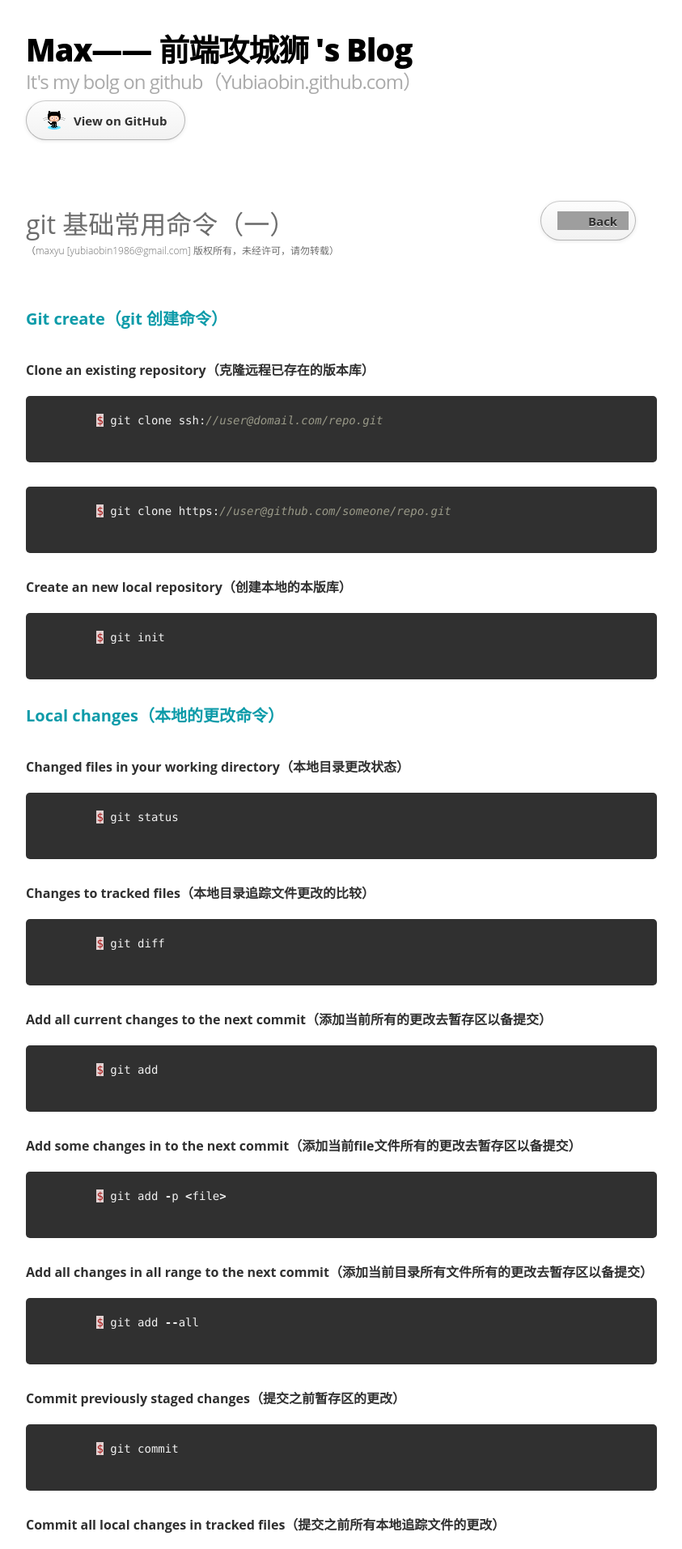
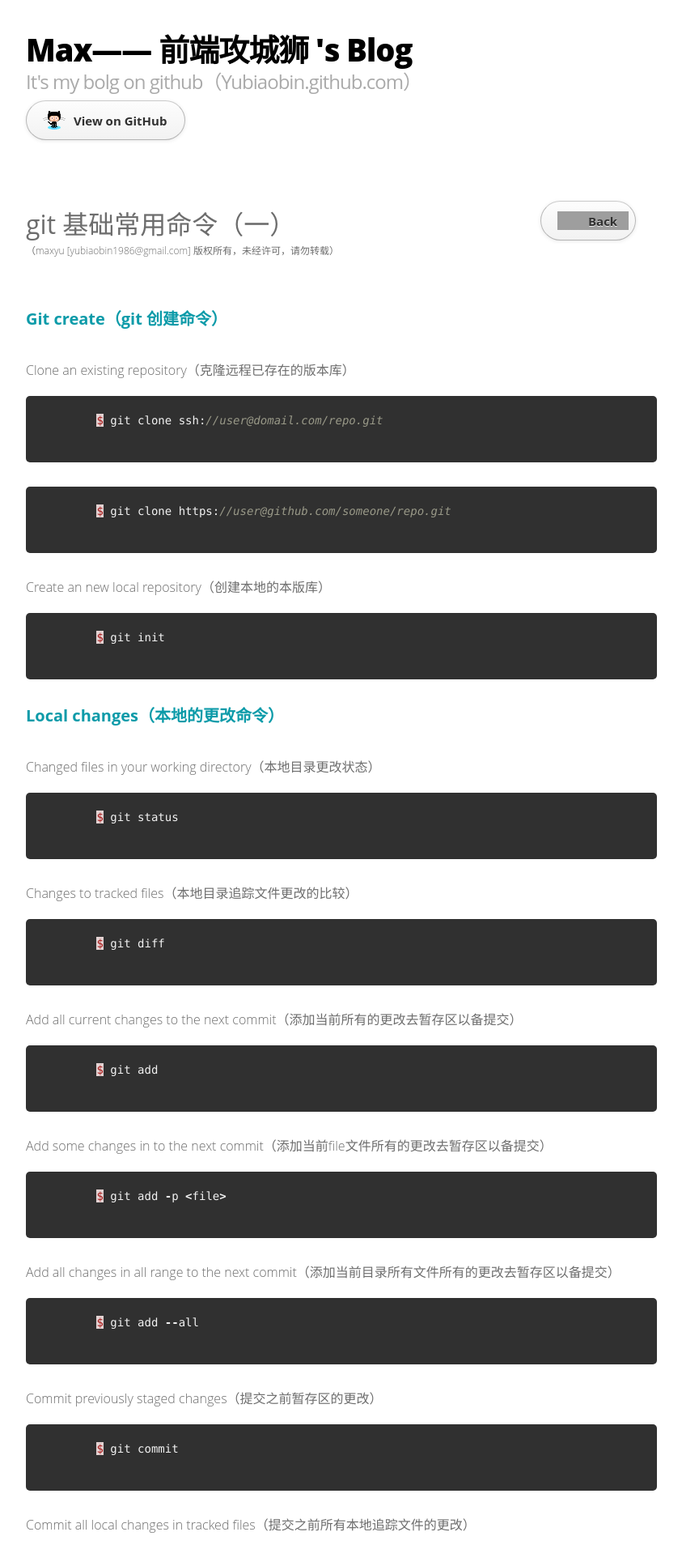
Before and after one commit to yubiaobin/yubiaobin.github.io, a Jekyll site: the page built from _posts/2014-08-18-git-command-line-one.html, in a window 1280 px wide. Shown: the top 1913 px of the page at 81% size, without its empty margins (218-1061 px from the left). Built offline with Jekyll 4.4.1, drawn with Linux system fonts in a browser that asks for light colours; nearby versions of some CDN libraries; comment, search, counter and statistics services are not loaded; grey boxes are pictures that could not be loaded.

```diff
--- a/_posts/2014-08-16-hello-world.html
+++ b/_posts/2014-08-16-hello-world.html
@@ -10,4 +10,4 @@ title : 你好，世界
 
 <p>那还是按照惯例吧...</p>
 
-<span>Hello,World</span>
+<p>Hello,World</p>
--- a/_posts/2014-08-18-git-command-line-one.html
+++ b/_posts/2014-08-18-git-command-line-one.html
@@ -8,7 +8,7 @@ title : git 基础常用命令（一）
 
 <h3>Git create（git 创建命令）</h3>
 
-<h4>Clone an existing repository（克隆远程已存在的版本库）</h4>
+<p>Clone an existing repository（克隆远程已存在的版本库）</p>
 <p>
 	{% highlight java %}
 	$ git clone ssh://user@domail.com/repo.git
@@ -20,7 +20,7 @@ title : git 基础常用命令（一）
 	{% endhighlight %}
 </p>
 
-<h4>Create an new local repository（创建本地的本版库）</h4>
+<p>Create an new local repository（创建本地的本版库）</p>
 <p>
 	{% highlight java %}
 	$ git init
@@ -32,14 +32,14 @@ title : git 基础常用命令（一）
 
 <h3>Local changes（本地的更改命令）</h3>
 
-<h4>Changed files in your working directory（本地目录更改状态）</h4>
+<p>Changed files in your working directory（本地目录更改状态）</p>
 <p>
 	{% highlight java %}
 	$ git status
 	{% endhighlight %}
 </p>
 
-<h4>Changes to tracked files（本地目录追踪文件更改的比较）</h4>
+<p>Changes to tracked files（本地目录追踪文件更改的比较）</p>
 <p>
 	{% highlight java %}
 	$ git diff
@@ -47,7 +47,7 @@ title : git 基础常用命令（一）
 </p>
 
 
-<h4>Add all current changes to the next commit（添加当前所有的更改去暂存区以备提交）</h4>
+<p>Add all current changes to the next commit（添加当前所有的更改去暂存区以备提交）</p>
 <p>
 	{% highlight java %}
 	$ git add
@@ -55,7 +55,7 @@ title : git 基础常用命令（一）
 </p>
 
 
-<h4>Add some changes in <file> to the next commit（添加当前file文件所有的更改去暂存区以备提交）</h4>
+<p>Add some changes in <file> to the next commit（添加当前file文件所有的更改去暂存区以备提交）</p>
 <p>
 	{% highlight java %}
 	$ git add -p <file>
@@ -63,7 +63,7 @@ title : git 基础常用命令（一）
 </p>
 
 
-<h4>Add all changes in all range to the next commit（添加当前目录所有文件所有的更改去暂存区以备提交）</h4>
+<p>Add all changes in all range to the next commit（添加当前目录所有文件所有的更改去暂存区以备提交）</p>
 <p>
 	{% highlight java %}
 	$ git add --all
@@ -72,7 +72,7 @@ title : git 基础常用命令（一）
 
 
 
-<h4>Commit previously staged changes（提交之前暂存区的更改）</h4>
+<p>Commit previously staged changes（提交之前暂存区的更改）</p>
 <p>
 	{% highlight java %}
 	$ git commit
@@ -80,7 +80,7 @@ title : git 基础常用命令（一）
 </p>
 
 
-<h4>Commit all local changes in tracked files（提交之前所有本地追踪文件的更改）</h4>
+<p>Commit all local changes in tracked files（提交之前所有本地追踪文件的更改）</p>
 <p>
 	{% highlight java %}
 	$ git commit -a <file>
@@ -88,7 +88,7 @@ title : git 基础常用命令（一）
 </p>
 
 
-<h4>Change the last commit（查看上次提交的更改的部分）</h4>
+<p>Change the last commit（查看上次提交的更改的部分）</p>
 <p>
 	{% highlight java %}
 	$ git commit --amend
@@ -96,7 +96,7 @@ title : git 基础常用命令（一）
 </p>
 
 
-<h4>Add a message at this commit（添加这次提交更改的文字说明）</h4>
+<p>Add a message at this commit（添加这次提交更改的文字说明）</p>
 <p>
 	{% highlight java %}
 	$ git commit -m
```
Also changed, not shown: _posts/2014-08-22-git-command-line-three.html (+8 -8 lines), img/tar-gz-icon.png (deleted), img/zip-icon.png (deleted).
